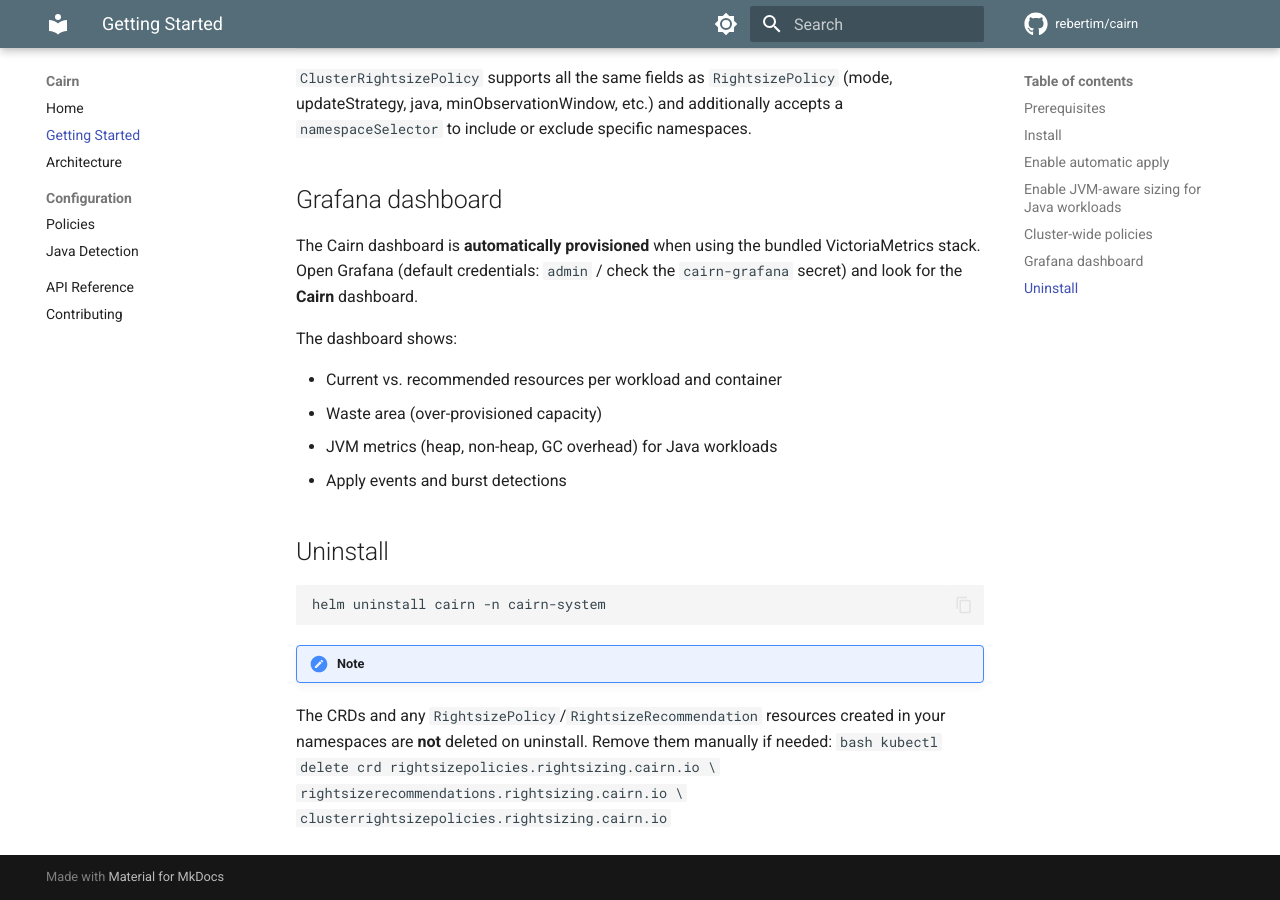
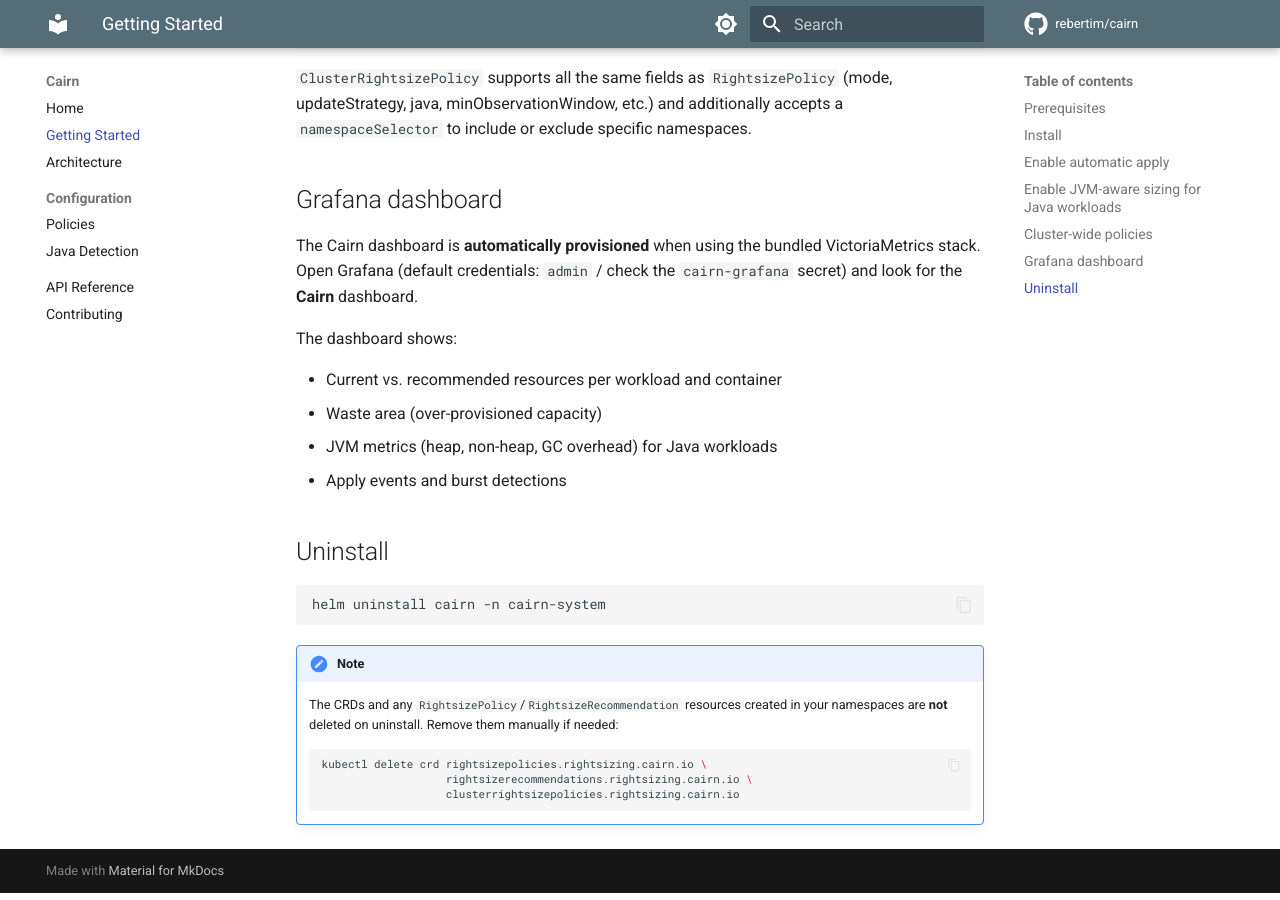
Before and after one commit to rebertim/cairn, an MkDocs documentation site: the page built from docs/docs/getting-started.md, in a window 1280 px wide and 900 px high, scrolled down 2712 px. Built offline with MkDocs 1.6.1 and Material for MkDocs 9.7.7, drawn with Linux system fonts in a browser that asks for light colours; comment, search, counter and statistics services are not loaded.

Commit message:
fix: code window

````diff
--- a/docs/docs/getting-started.md
+++ b/docs/docs/getting-started.md
@@ -144,9 +144,9 @@ helm uninstall cairn -n cairn-system
 ```
 
 !!! note
-The CRDs and any `RightsizePolicy`/`RightsizeRecommendation` resources created in your namespaces are **not** deleted on uninstall. Remove them manually if needed:
-`bash
+    The CRDs and any `RightsizePolicy`/`RightsizeRecommendation` resources created in your namespaces are **not** deleted on uninstall. Remove them manually if needed:
+    ```bash
     kubectl delete crd rightsizepolicies.rightsizing.cairn.io \
                        rightsizerecommendations.rightsizing.cairn.io \
                        clusterrightsizepolicies.rightsizing.cairn.io
-    `
+    ```
````
